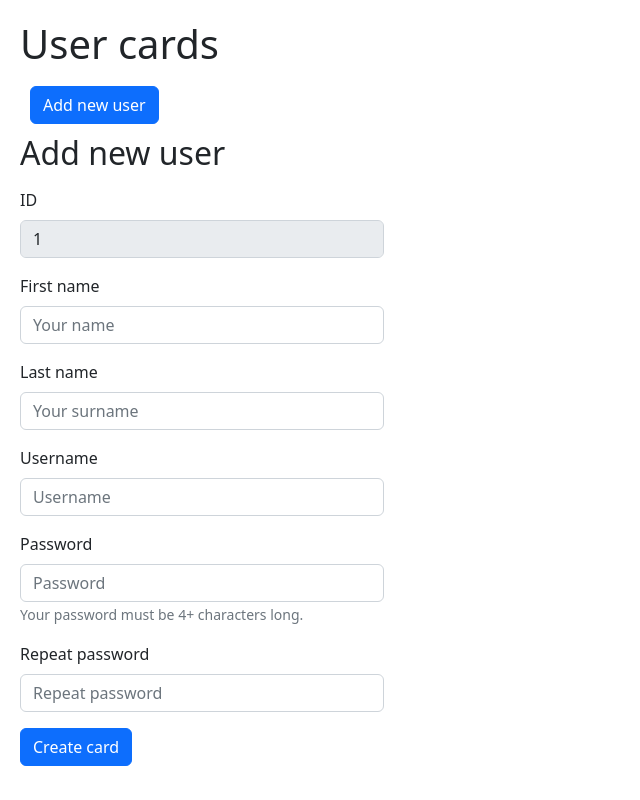
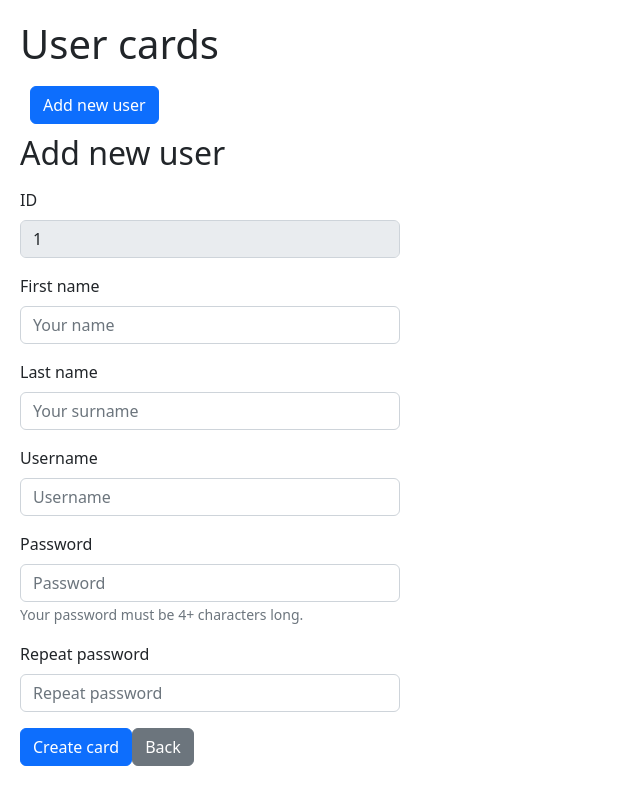
Before and after one commit to stsdmchv/test-project, a React (Create React App) app: page /addNewUser in a window 1280 px wide. Shown: the whole page, without its empty margins (0-640 px from the left). Built offline with nearby package versions, Linux system fonts and the light colour scheme; the HTML template or start-up script is replaced by a standard one.

Commit message:
Some validation form without print errors

```diff
--- a/package.json
+++ b/package.json
@@ -14,6 +14,7 @@
     "react": "^18.2.0",
     "react-bootstrap": "^2.5.0",
     "react-dom": "^18.2.0",
+    "react-hook-form": "^7.38.0",
     "react-router-dom": "^6.4.2",
     "react-scripts": "5.0.1",
     "sass": "^1.55.0",
--- a/src/components/PersonCard/addPerson.jsx
+++ b/src/components/PersonCard/addPerson.jsx
@@ -2,11 +2,12 @@ import React, {useState} from "react";
 import {Button, Form} from "react-bootstrap";
 import './personCard.scss';
 import {putValuesLS} from "../../controllers/localStorageController";
+import {useNavigate} from "react-router-dom";
 
 // @desc    Add person
 // @route   GET /addNew
 // @access  Public
-export const AddPerson = (props) => {
+export const AddPerson = () => {
   const id = Object.keys(localStorage).length + 1
 
   const [values, setValues] = useState({
@@ -18,13 +19,20 @@ export const AddPerson = (props) => {
   })
 
   const changeHandler = e => {
-    setValues({...values, [e.target.name]: e.target.value})
+    const requiredFields = ['username', 'password', 'firstName']
+    // need render errors
+    if (e.target.name === 'username' && e.target.value.length > 2) setValues({...values, [e.target.name]: e.target.value})
+    if (e.target.name === 'password' && e.target.value.length > 3) setValues({...values, [e.target.name]: e.target.value})
+    if (e.target.name === 'firstName' && e.target.value.length > 1) setValues({...values, [e.target.name]: e.target.value})
+    if (!requiredFields.entries(e.target.name)) setValues({...values, [e.target.name]: e.target.value})
       }
+  let navigate = useNavigate();
 
   // TODO: Need refactor on Redux
   const onClick = () => {
     setValues({...values, id: id+1}) // TODO: Need auto-redirect on "/"
     putValuesLS(id, values)
+    navigate('/')
   }
 
   return (
@@ -88,6 +96,11 @@ export const AddPerson = (props) => {
         onClick={onClick}>
           Create card
       </Button>
+      <Button
+        variant="secondary"
+        onClick={()=>{navigate('/', {replace:true})}}>
+          Back
+      </Button>
     </Form>
   )
 }
--- a/src/components/PersonCard/personCard.jsx
+++ b/src/components/PersonCard/personCard.jsx
@@ -11,7 +11,6 @@ export const PersonCard = () => {
   const { id } = useParams()
   const cardToShow = JSON.parse(getValuesLS(id))
   const navigate = useNavigate()
-
 
   return (
     <Form>
@@ -40,7 +39,7 @@ export const PersonCard = () => {
         <Button variant="primary" type="submit" onClick={()=>{navigate('/', {replace:true})}}>
           Save
         </Button>
-        <Button color="red" variant="outline-secondary" type="submit" onClick={()=>{navigate('/', {replace:true})}}>
+        <Button variant="outline-secondary" type="submit" onClick={()=>{navigate('/', {replace:true})}}>
           Delete
         </Button>
       </Form.Group>
--- a/src/components/PersonCard/personCard.scss
+++ b/src/components/PersonCard/personCard.scss
@@ -1,6 +1,6 @@
 @import "~bootstrap/scss/bootstrap";
 
 body{
-  width: 30%;
+  width: 25rem;
   margin: 40px;
   }
```
Also changed, not shown: 1 other file (tests, documents, lock files or other folders).
